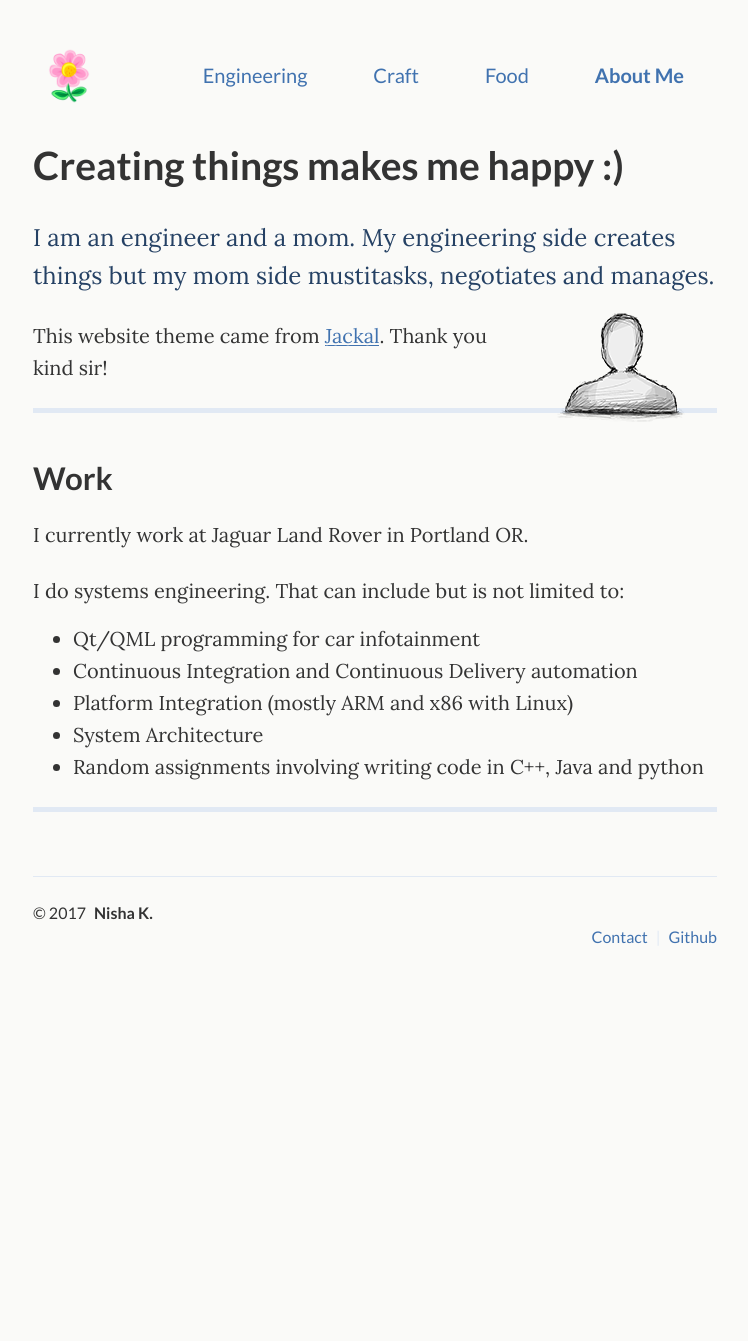
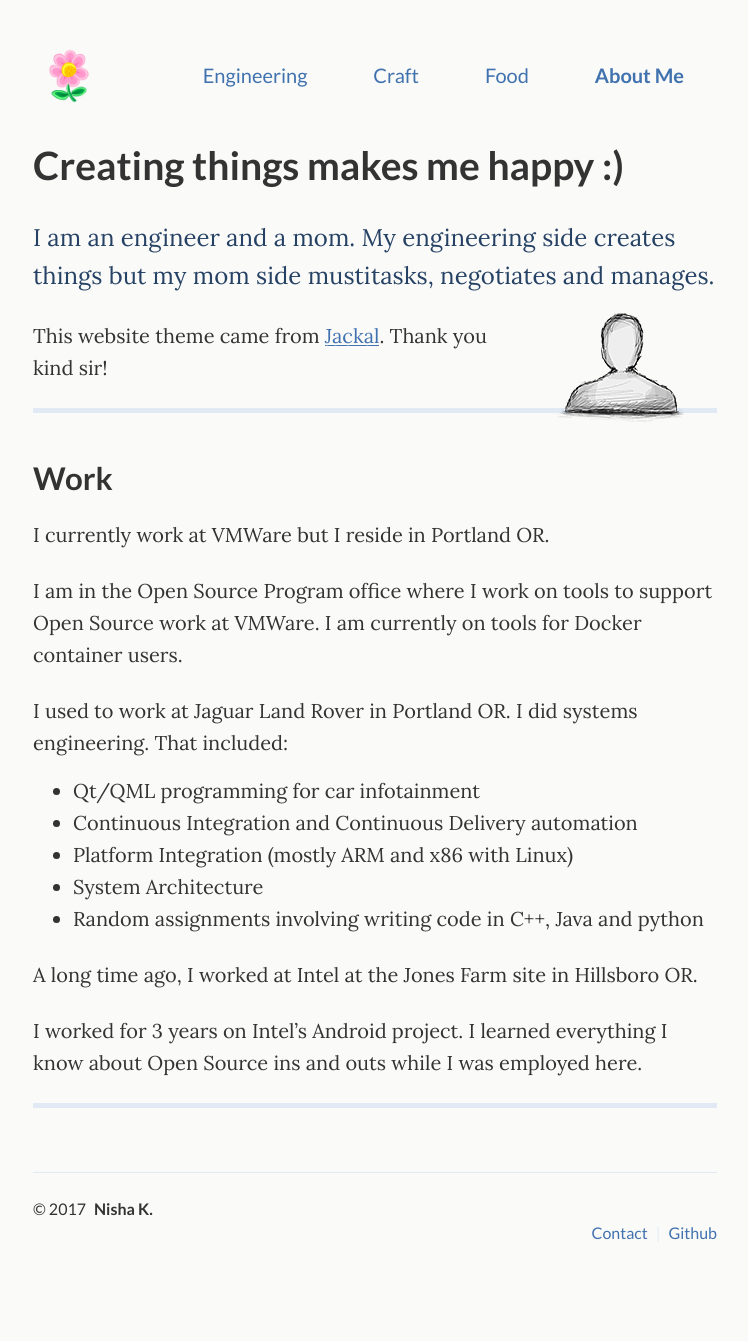
Before and after one commit to nishakm/nishakm.github.io, a Jekyll site: the page built from _pages/about.md, in a window 1280 px wide. Shown: the whole page, without its empty margins (265-1013 px from the left). Built offline with Jekyll 4.4.1, drawn with Linux system fonts in a browser that asks for light colours; before the commit the page ends 1045 px from its top, so only the background shows below that.

Commit message:
Modified work history Jun 2017
Signed-off-by: nisha <nishakumarx@gmail.com>

```diff
--- a/_pages/about.md
+++ b/_pages/about.md
@@ -23,9 +23,13 @@ Thank you kind sir!
 
 ## Work
 
-I currently work at Jaguar Land Rover in Portland OR.
+I currently work at VMWare but I reside in Portland OR.
 
-I do systems engineering. That can include but is not limited to:
+I am in the Open Source Program office where I work on tools to support Open Source work at VMWare. I am currently on tools for Docker container users.
+
+
+I used to work at Jaguar Land Rover in Portland OR.
+I did systems engineering. That included:
 
 - Qt/QML programming for car infotainment
 - Continuous Integration and Continuous Delivery automation
@@ -33,6 +37,10 @@ I do systems engineering. That can include but is not limited to:
 - System Architecture
 - Random assignments involving writing code in C++, Java and python
 
+A long time ago, I worked at Intel at the Jones Farm site in Hillsboro OR.
+
+I worked for 3 years on Intel's Android project. I learned everything I know about Open Source ins and outs while I was employed here.
+
 ---
 
 </div>
```
